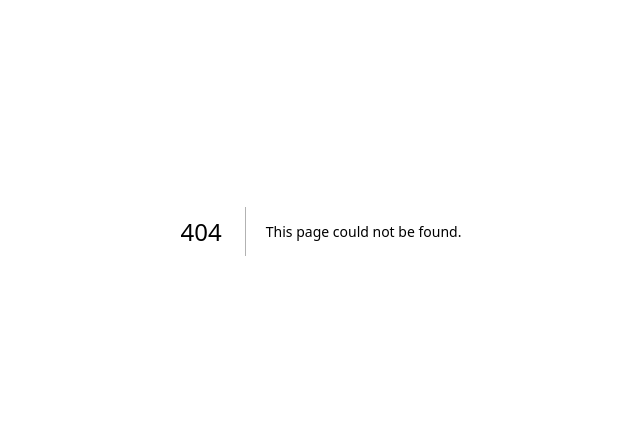
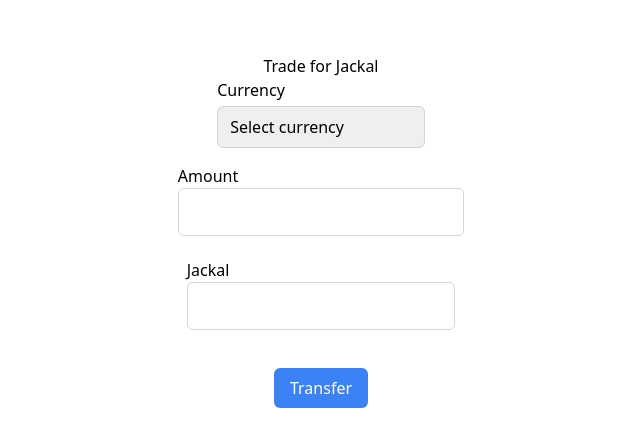
Before and after one commit to Bobliuuu/DPass, a Next.js app in the folder dpass/: page /PurchasePage in a window 1280 px wide. Before the commit this address had no page. Shown: the part 169-616 px from the top of the page, without its empty margins (319-959 px from the left). Built offline with nearby package versions, Linux system fonts and the light colour scheme.

Commit message:
Added currency page

```diff
--- a/dpass/components/FileSendModal.tsx
+++ b/dpass/components/FileSendModal.tsx
@@ -17,6 +17,7 @@ const FileSendModal: React.FC<FileSendModalProps> = ({ handleSend, handleClose,
   const handleSubmit = (e: React.FormEvent) => {
     e.preventDefault();
     handleSend({ name: '', contents: '' }, selectedRecipient);
+    handleClose();
     setSelectedRecipient('');
   };
 
--- /dev/null
+++ b/dpass/pages/Dashboard.tsx
@@ -0,0 +1,47 @@
+import React, { useState } from 'react';
+import { useRouter } from 'next/router';
+
+const Dashboard: React.FC = () => {
+  const [walletID, setWalletID] = useState('');
+  const router = useRouter();
+
+  const handleInputChange = (event: React.ChangeEvent<HTMLInputElement>) => {
+    setWalletID(event.target.value);
+  };
+
+  const handleDoneClick = () => {
+    // Handle the "Done" button click event here
+    console.log('Wallet ID:', walletID);
+    router.push('/FilePage'); // Redirect to '/FilePage'
+  };
+
+  const isButtonDisabled = walletID.trim() === '';
+
+  return (
+    <div className="flex flex-col items-center justify-center h-screen">
+      <h1 className="text-6xl font-bold mb-4 text-center">Welcome, User</h1>
+      <p className="text-2xl font-bold mb-4 mx-4 text-center">Lorem ipsum dolor sit amet, consectetur adipiscing elit. Suspendisse lectus urna, venenatis a est in, rutrum molestie odio. Etiam vestibulum accumsan augue, ac cursus dui dictum in. Fusce ac lectus cursus, sollicitudin turpis id, iaculis tellus. Morbi elementum enim eget eros scelerisque porttitor.</p>
+
+      <div className="flex">
+        <input
+          type="text"
+          value={walletID}
+          onChange={handleInputChange}
+          className="border border-gray-300 rounded-md px-3 py-2 mr-2"
+          placeholder="Enter Wallet ID"
+        />
+        <button
+          onClick={handleDoneClick}
+          className={`bg-blue-500 text-white py-2 px-4 rounded hover:bg-blue-600 ${
+            isButtonDisabled ? 'opacity-50 cursor-not-allowed' : ''
+          }`}
+          disabled={isButtonDisabled}
+        >
+          Done
+        </button>
+      </div>
+    </div>
+  );
+};
+
+export default Dashboard;
--- /dev/null
+++ b/dpass/pages/PurchasePage.tsx
@@ -0,0 +1,68 @@
+import React, { useState } from 'react';
+import { useRouter } from 'next/router';
+
+const Dashboard: React.FC = () => {
+  const [currency, setCurrency] = useState<string[]>(['Solana', 'Ethereum', 'Dogecoin']);
+  const [selectedCurrency, setSelectedCurrency] = useState('');
+  const [contents, setContents] = useState('');
+  const [jackalContents, setJackalContents] = useState('');
+  const router = useRouter();
+
+  const handleTransfer = () => {
+    // Perform transfer logic here
+    console.log('Transfer initiated');
+    console.log('Selected Currency:', selectedCurrency);
+    console.log('Amount:', contents);
+    console.log('Jackal Contents:', jackalContents);
+
+    // Redirect back to the dashboard
+    router.push('/dashboard');
+  };
+
+  return (
+    <div className="flex flex-col items-center justify-center h-screen">
+      <h1>Trade for Jackal</h1>
+      <label className="block mb-4">
+        Currency
+        <select
+          value={selectedCurrency}
+          onChange={(e) => setSelectedCurrency(e.target.value)}
+          className="border border-gray-300 rounded-md px-3 py-2 w-full mt-1 appearance-none focus:outline-none focus:border-blue-500"
+        >
+          <option value="">Select currency</option>
+          {currency.map((curr) => (
+            <option key={curr} value={curr}>
+              {curr}
+            </option>
+          ))}
+        </select>
+      </label>
+      <label className="block mb-4">
+        Amount
+        <textarea
+          value={contents}
+          onChange={(e) => setContents(e.target.value)}
+          className="border border-gray-300 rounded-md px-3 py-2 w-full h-12 resize-none"
+          type="number"
+        />
+      </label>
+      <label className="block mb-4">
+        Jackal
+        <textarea
+          value={jackalContents}
+          onChange={(e) => setJackalContents(e.target.value)}
+          className="border border-gray-300 rounded-md px-3 py-2 w-full h-12 resize-none"
+          type="number"
+        />
+      </label>
+      <button
+        onClick={handleTransfer}
+        className="bg-blue-500 text-white px-4 py-2 rounded-md mt-4"
+      >
+        Transfer
+      </button>
+    </div>
+  );
+};
+
+export default Dashboard;
--- a/dpass/pages/filePage.tsx
+++ b/dpass/pages/filePage.tsx
@@ -5,6 +5,7 @@ import FileList from '../components/FileList';
 import FileViewer from '../components/FileViewer';
 import FileAddModal from '../components/FileAddModal';
 import FileSendModal from '../components/FileSendModal';
+import Head from 'next/head'
 
 interface File {
   name: string;
@@ -57,6 +58,10 @@ const FilePage: React.FC = () => {
 
   return (
     <div className='flex flex-row h-screen'>
+        <Head>
+          <title>Files</title>
+          <link rel="icon" href="/favicon.ico" />
+        </Head>
       <div className='flex-0.5 bg-gray-200 p-4 flex flex-col'>
         <div className='flex-grow'>
           <FileList files={files} handleClick={handleClick} handleDelete={handleDelete} setShowSendModal={setShowSendModal}/>
--- a/dpass/pages/index.tsx
+++ b/dpass/pages/index.tsx
@@ -24,7 +24,10 @@ export default function Home({
           <Link href="/FilePage">File</Link>
         </li>
         <li>
-          <Link href="/blog/hello-world">Blog Post</Link>
+          <Link href="/Dashboard">Dashboard</Link>
+        </li>
+        <li>
+          <Link href="/PurchasePage">Buy Storage</Link>
         </li>
       </ul>
 
```
